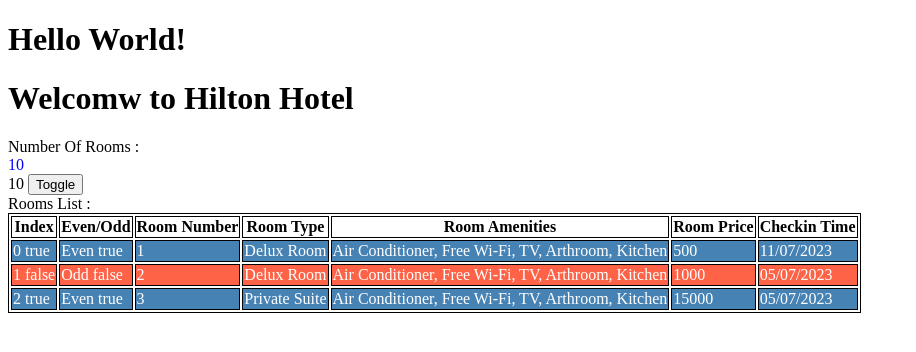
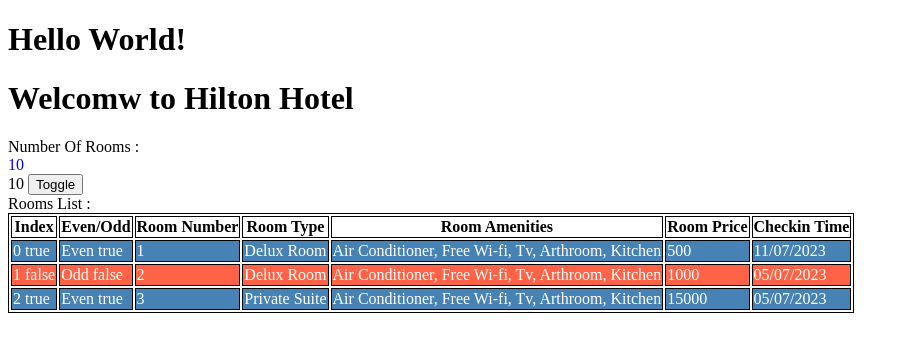
Before and after one commit to lalitsiraswa/angular-course-great-learning, an Angular app: page / in a window 1280 px wide. Shown: the top 352 px of the page, without its empty margins (0-916 px from the left). Built offline with nearby package versions, Linux system fonts and the light colour scheme.

Commit message:
lowercase/uppercase/titlecase pipe

```diff
--- a/src/app/rooms/rooms.component.html
+++ b/src/app/rooms/rooms.component.html
@@ -31,7 +31,7 @@
             <td>{{ e ? "Even" : "Odd" }} {{e}}</td>
             <td>{{room.roomNumber}}</td>
             <td>{{room.roomType}}</td>
-            <td>{{room.amenities}}</td>
+            <td>{{room.amenities | titlecase}}</td> <!-- lowercase/uppercase/titlecase pipe  -->
             <td>{{room.price}}</td>
             <!-- https://angular.io/api/common/DatePipe -->
             <td>{{room.checkinTime | date : 'dd/MM/YYYY'}}</td> <!-- date pipe "date : 'short'" -->
```
